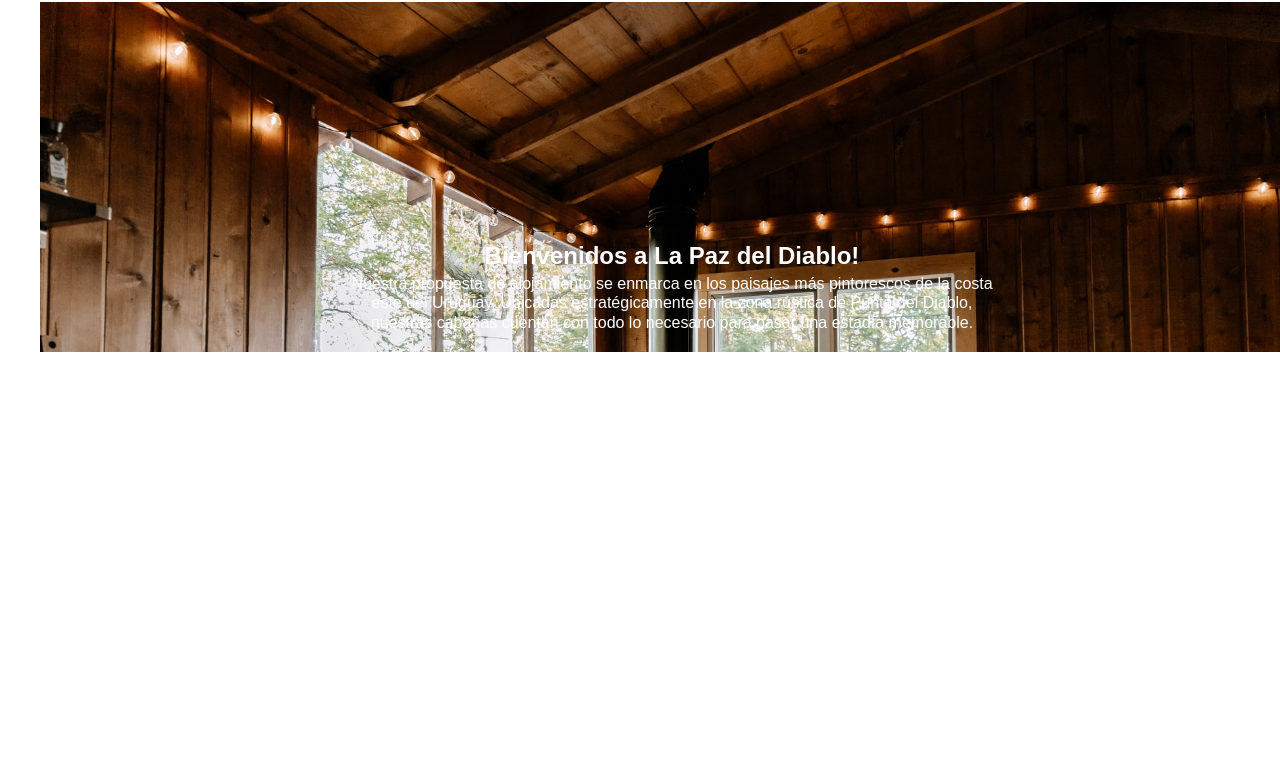
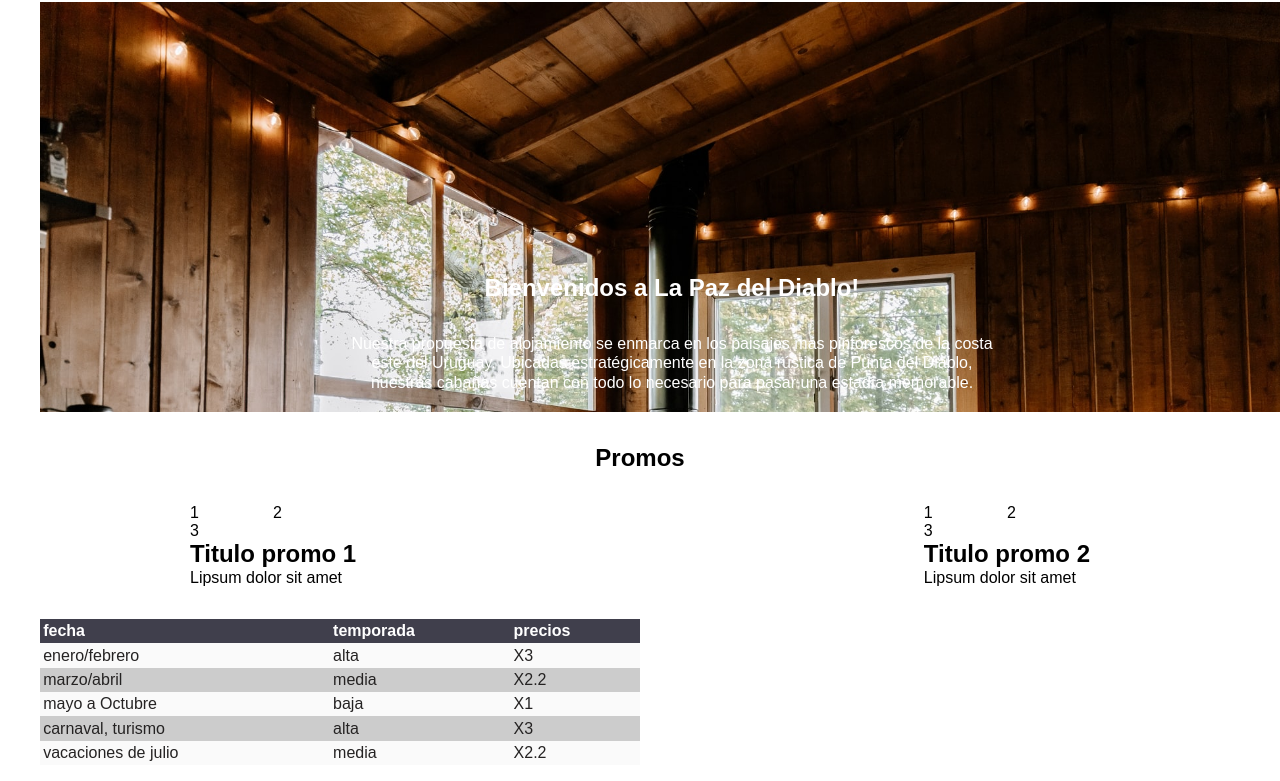
Before and after one commit to playmobilman/LaPazDiablo, a plain HTML site: page index.html in a window 1280 px wide. Shown: the part 154-935 px from the top of the page. Before the commit the page ends 800 px from the top, so only its background shows below. Drawn offline with Linux system fonts and the light colour scheme; a web font is replaced by a local one.

Commit message:
Added box-promos

```diff
--- a/index.html
+++ b/index.html
@@ -41,6 +41,72 @@
                 </p>
             </div>
         </section>
+        <section>
+            <h1 class="section-title">Promos</h1>
+            <div class="container-promos">
+                <div class="section-boxPromo">
+                    <div class="section-boxPromoGallery">
+                        <div>1</div>
+                        <div>2</div>
+                        <div>3</div>
+                    </div>
+                    <div class="section-boxPromoResume">
+                        <h2>Titulo promo 1</h2>
+                        <p>Lipsum dolor sit amet</p>
+                    </div>
+                </div>
+                <div class="section-boxPromo">
+                    <div class="section-boxPromoGallery">
+                        <div>1</div>
+                        <div>2</div>
+                        <div>3</div>
+                    </div>
+                    <div class="section-boxPromoResume">
+                        <h2>Titulo promo 2</h2>
+                        <p>Lipsum dolor sit amet</p>
+                    </div>
+                </div>
+            </div>
+
+
+
+            <table>
+                <thead>
+                    <tr>
+                        <th>fecha</th>
+                        <th>temporada</th>
+                        <th>precios</th>
+                    </tr>
+                </thead>
+                <tbody>
+                    <tr>
+                        <td>enero/febrero</td>
+                        <td>alta</td>
+                        <td>X3</td>
+                    </tr>
+                    <tr>
+                        <td>marzo/abril</td>
+                        <td>media</td>
+                        <td>X2.2</td>
+                    </tr>
+                    <tr>
+                        <td>mayo a Octubre</td>
+                        <td>baja</td>
+                        <td>X1</td>
+                    </tr>
+                    <tr>
+                        <td>carnaval, turismo</td>
+                        <td>alta</td>
+                        <td>X3</td>
+                    </tr>
+                    <tr>
+                        <td>vacaciones de julio</td>
+                        <td>media</td>
+                        <td>X2.2</td>
+                    </tr>
+                </tbody>
+            </table>
+        </section>
     </div>
 </body>
 </html>
--- a/styles.css
+++ b/styles.css
@@ -69,10 +69,6 @@ nav ul li a:hover {
 
 /* Main content */
 
-section {
-    margin: 1em 0;
-}
-
 .hero {
     width: 100%;
     padding: 15em 2em 1em;
@@ -88,11 +84,68 @@ section {
     color: #FFFFFF;
 }
 
+section {
+    margin: 1em 0;
+}
+
+section h1 {
+    text-align: center;
+    margin: 2rem auto;
+}
+
+.container-promos {
+    width: 75%;
+    margin: 2rem auto;
+    display: flex;
+    flex-direction: row;
+    justify-content: space-between;
+}
+
+.section-boxPromo {
+    width: 50%
+    background: #403F4C;
+    display: flex;
+    flex-flow: column wrap;
+}
+
+.section-boxPromoGallery {
+    display: grid;
+    grid-template-columns: 1fr 1fr;
+    grid-template-rows: 1fr 1fr;
+}
+
+.section-boxPromoResume {
+    display: grid;
+}
+
+
 
 /* Footer */
 
 /* Forms */
 
 /* Tables */
+table {
+    border-collapse: collapse;
+    width: 50%;
+    color: #252323;
+}
+
+table thead th {
+    background:#403F4C;
+    color: #FFFFFF;
+}
+
+table th, table td {
+    text-align: left;
+    padding: .2rem;
+}
+
+table tr:nth-child(even) { background: #ccc; }
+table tr:nth-child(odd) { background: #fafafa; }
+
+
+
+
 
 /* Misc */
```
